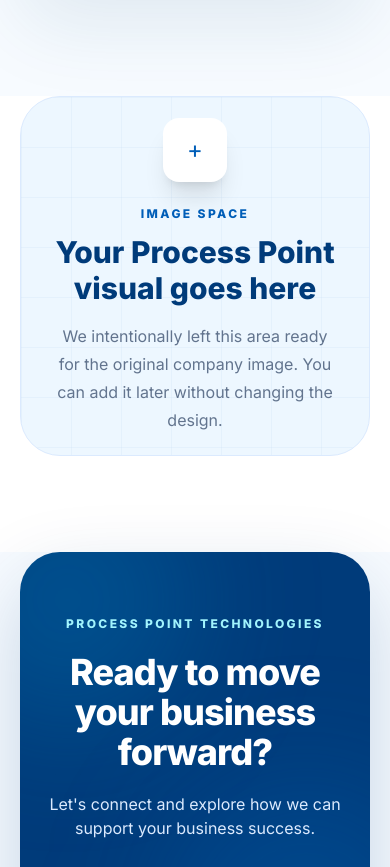
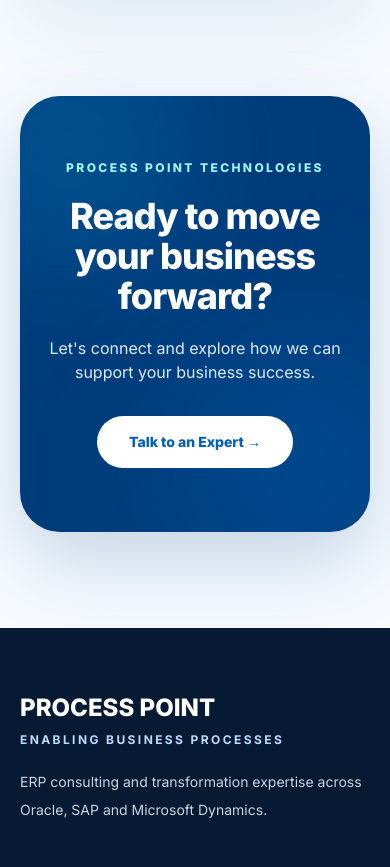
Before and after one commit to koushik192211914/process-point-website, a Next.js app: page /contact in a window 390 px wide. Shown: the part 4717-5584 px from the top of the page. Built offline with nearby package versions, Linux system fonts and the light colour scheme.

Commit message:
Remove unused contact page image space

```diff
--- a/app/contact/page.tsx
+++ b/app/contact/page.tsx
@@ -566,49 +566,6 @@
 
 
       {/* =====================================================
-          IMAGE PLACEHOLDER
-      ===================================================== */}
-
-      <section className="bg-white px-5 pb-24 lg:px-8">
-
-        <div className="mx-auto max-w-7xl">
-
-          <div className="relative flex min-h-[360px] items-center justify-center overflow-hidden rounded-[2.5rem] border border-blue-100 bg-[#edf7ff]">
-
-            {/* ADD YOUR ORIGINAL IMAGE HERE LATER */}
-
-            <div className="absolute inset-0 opacity-30 [background-image:linear-gradient(rgba(0,94,184,.12)_1px,transparent_1px),linear-gradient(90deg,rgba(0,94,184,.12)_1px,transparent_1px)] [background-size:50px_50px]" />
-
-            <div className="relative max-w-xl px-8 text-center">
-
-              <div className="mx-auto flex h-16 w-16 items-center justify-center rounded-2xl bg-white text-2xl text-[#005eb8] shadow-xl">
-                +
-              </div>
-
-              <p className="mt-6 text-xs font-black uppercase tracking-[0.2em] text-[#005eb8]">
-                Image Space
-              </p>
-
-              <h2 className="mt-3 text-3xl font-extrabold text-[#003b7a]">
-                Your Process Point visual goes here
-              </h2>
-
-              <p className="mt-4 leading-7 text-slate-500">
-                We intentionally left this area ready for the original
-                company image. You can add it later without changing
-                the design.
-              </p>
-
-            </div>
-
-          </div>
-
-        </div>
-
-      </section>
-
-
-      {/* =====================================================
           FINAL CTA
       ===================================================== */}
 
```
